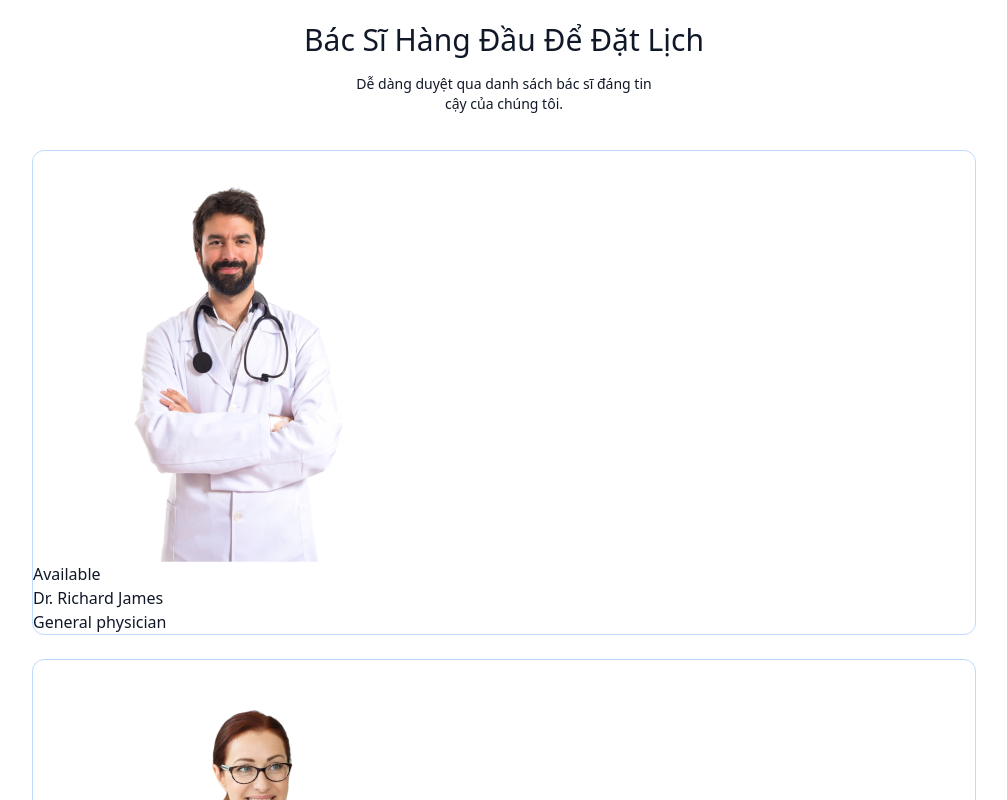
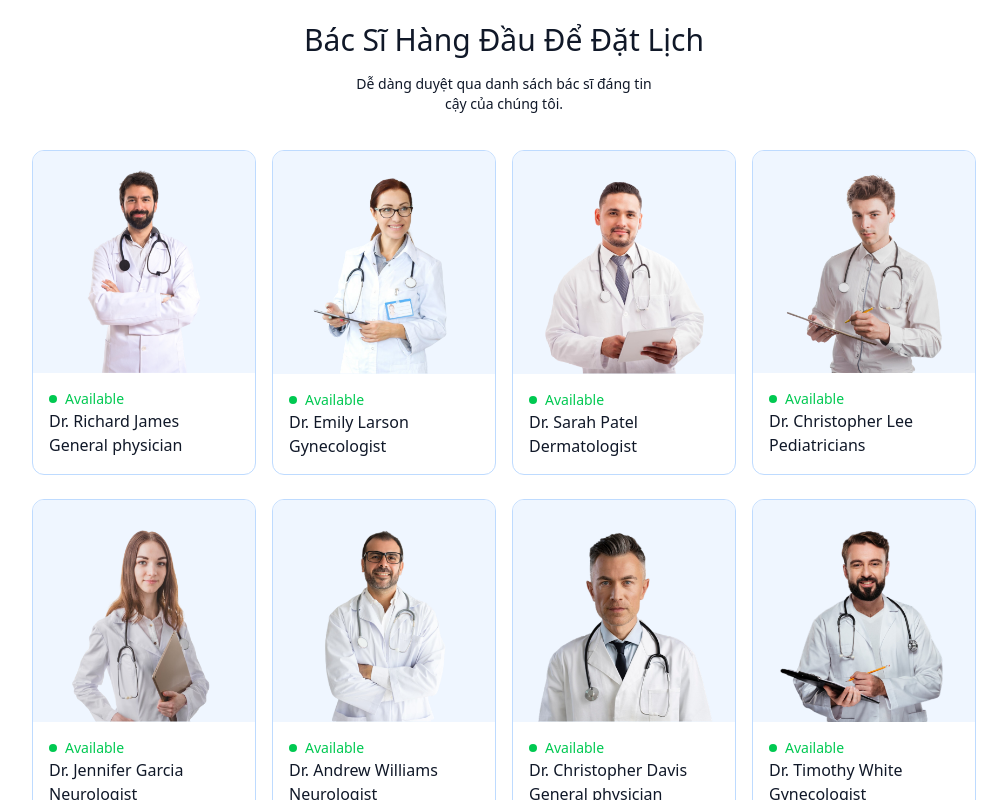
Before and after one commit to Phuoc1110/Dr-Appointment, a React (Vite) app in the folder frontend/: page / in a window 1280 px wide. Shown: the part 1180-1980 px from the top of the page, without its empty margins (136-1143 px from the left). Built offline with nearby package versions, Linux system fonts and the light colour scheme.

Commit message:
doctors show fix

```diff
--- a/frontend/src/components/SpecialityMenu.jsx
+++ b/frontend/src/components/SpecialityMenu.jsx
@@ -9,7 +9,7 @@ const SpecialityMenu = () => {
         <p className='sm:w-1/3 text-center text-sm'>Hãy lựa chọn một bác sĩ từ trang web của chúng tôi và đặt lịch hẹn ngay để nhận được sự tư vấn và chăm sóc tốt nhất!</p>
         <div className='flex sm:justify-center gap-4 pt-5 w-full overflow-scroll'>
             {specialityData.map((item,index)=>(
-                <Link className='flex flex-col items-center text-xs cursor-pointer flex-shirk-0 hover:translate-y-[-10px] transition-all duration-500' key={index} to={`/doctors/${item.speciality}`}>
+                <Link onClick={()=>scrollTo(0,0)} className='flex flex-col items-center text-xs cursor-pointer flex-shirk-0 hover:translate-y-[-10px] transition-all duration-500' key={index} to={`/doctors/${item.speciality}`}>
                     <img className='w-16 sm:w-24 mb-2' src={item.image} alt="" />
                     <p>{item.speciality}</p>
                 </Link>
--- a/frontend/src/components/TopDoctors.jsx
+++ b/frontend/src/components/TopDoctors.jsx
@@ -6,13 +6,13 @@ const TopDoctors = () => {
     <div className='flex flex-col items-center gap-4 my-16 text-gray-900 md:mx-10'>
         <h1 className='text-3xl font-medium'>Bác Sĩ Hàng Đầu Để Đặt Lịch</h1>
         <p className='sm:w-1/3 text-center text-sm'>Dễ dàng duyệt qua danh sách bác sĩ đáng tin cậy của chúng tôi.</p>
-        <div className='w-full grid grid-cols-auto gap-4 pt-5 gap-y-6 px-3 sm:px-0'>
+        <div className='w-full grid grid-cols-[repeat(auto-fill,minmax(200px,1fr))] gap-4 pt-5 gap-y-6 px-3 sm:px-0'>
             {doctors.slice(0,10).map((item,index)=>(
-                <div className='border border-blue-200 rounded-xl overflow-hidden cursor-pointer hover:translate-y-[-10px] transition-all' key={index}>
-                    <img src={item.image} alt="" />
-                    <div>
-                        <div>
-                            <p></p><p>Available</p>
+                <div className='border border-blue-200 rounded-xl overflow-hidden cursor-pointer hover:translate-y-[-10px] transition-all duration-500' key={index}>
+                    <img className='bg-blue-50' src={item.image} alt="" />
+                    <div className='p-4 '>
+                        <div className='flex items-center gap-2 text-sm text-center text-green-500'>
+                            <p className='w-2 h-2 bg-green-500 rounded-full'></p><p>Available</p>
                         </div>
                         <p>{item.name}</p>
                         <p>{item.speciality}</p>
--- a/frontend/src/index.css
+++ b/frontend/src/index.css
@@ -3,10 +3,6 @@
 .bg-primary {
     background-color: #5f6FFF;
 }
-
-/* .text-primary {
-    color: #5f6FFF;
-} */
 
 .active hr{
     @apply block
```
